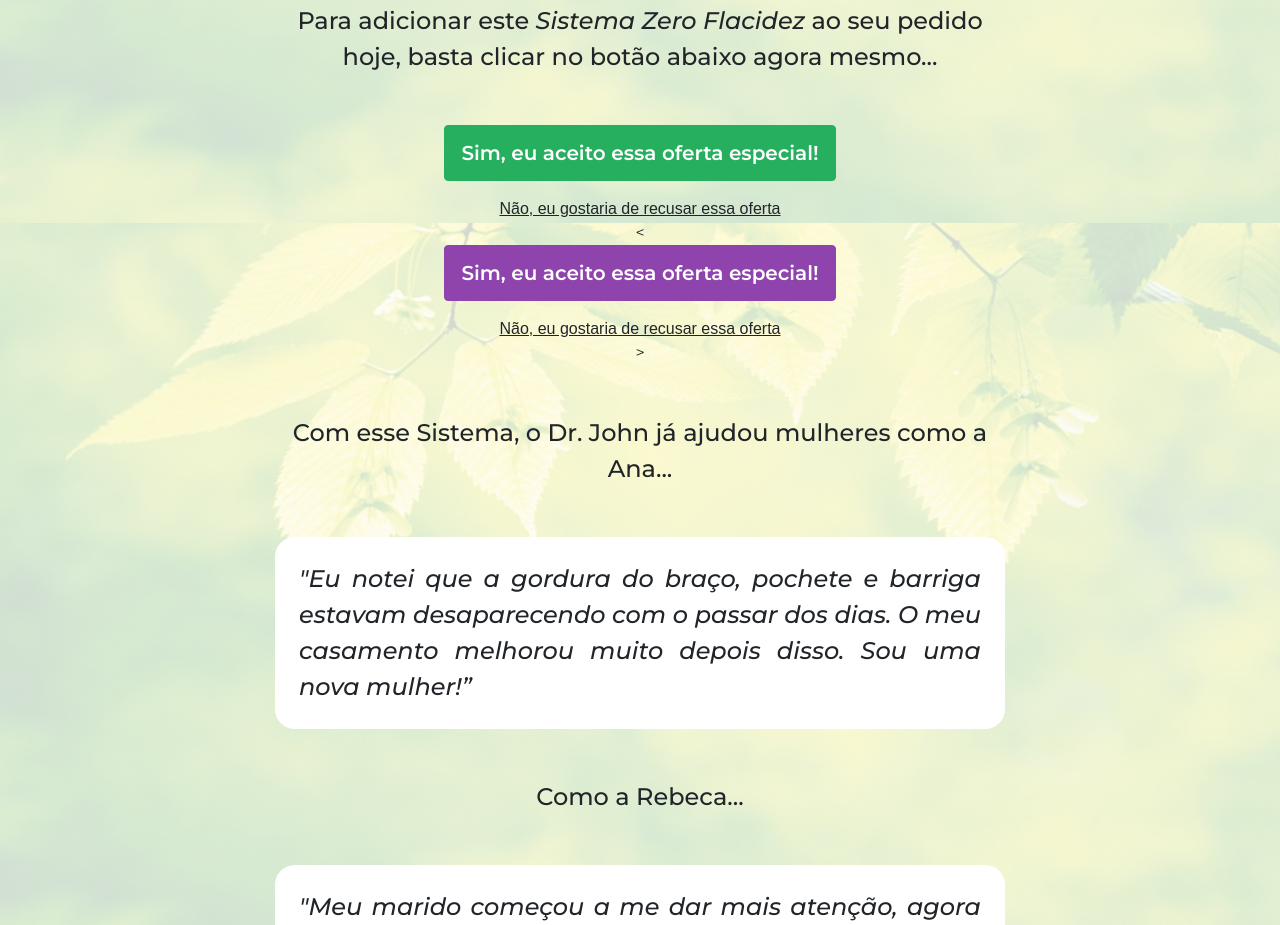
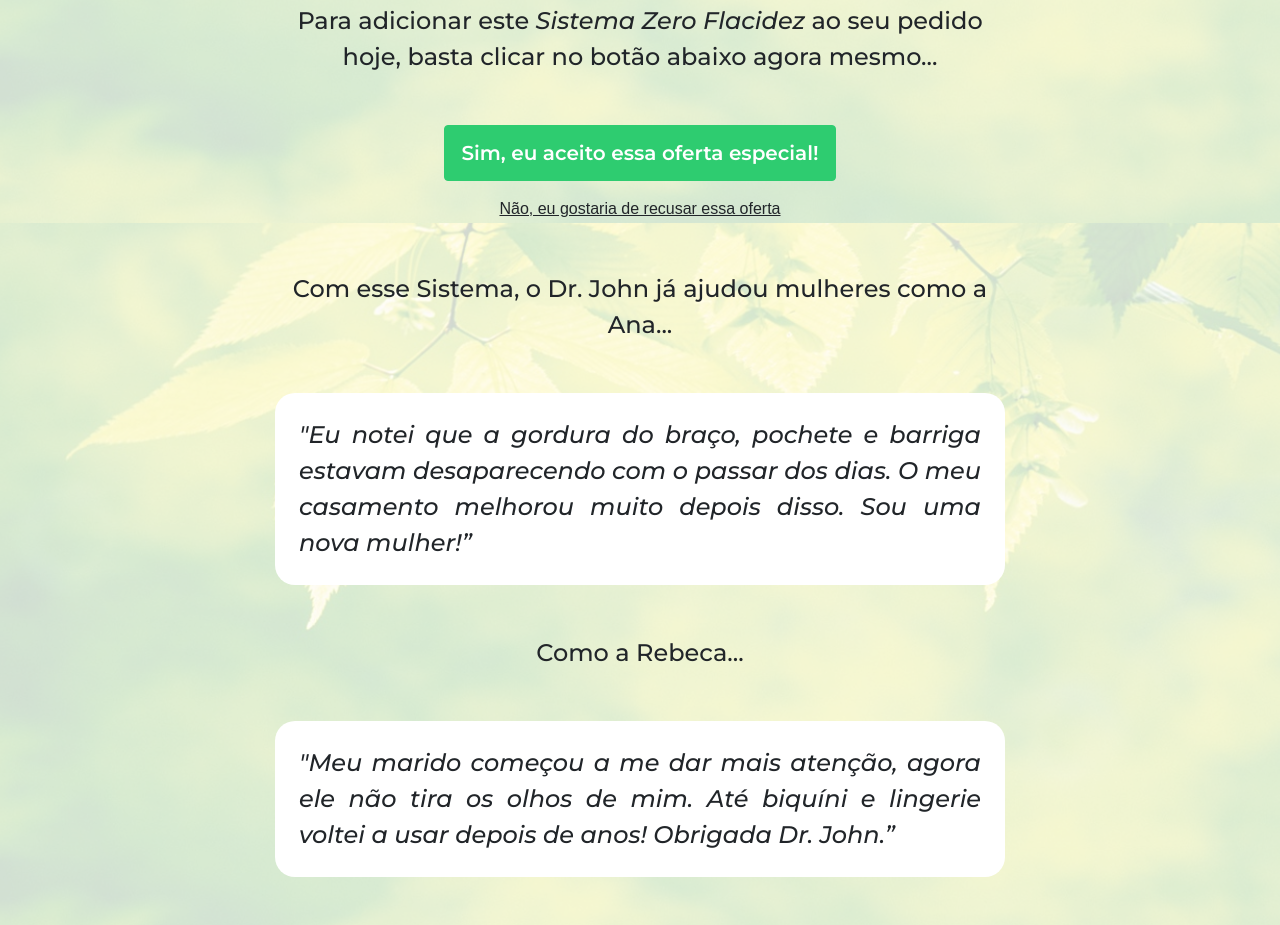
Before and after one commit to redpill1355/foconameta.fun, a plain HTML site: page szf/index.html in a window 1280 px wide. Shown: the part 5377-6302 px from the top of the page. Drawn offline with nearby package versions, Linux system fonts and the light colour scheme; a script that the page names is missing.

Commit message:
Add files via upload

```diff
--- a/szf/index.html
+++ b/szf/index.html
@@ -114,21 +114,12 @@
           <p class="lead">Para adicionar este <span class="font-italic">Sistema Zero Flacidez</span> ao seu pedido hoje, basta clicar no botão abaixo agora mesmo...</p>
           <div id="cta">
 
-            <!-- CÓDIGO DA KIWIFY -->
-
             <div style="text-align:center">
-          <button id="kiwify-upsell-trigger-8uT5joR" style="background-color:#27AF60;padding:12px 16px;cursor:pointer;color:#FFFFFF;font-weight:600;border-radius:4px;border:1px solid #27AF60;font-size:20px;">Sim, eu aceito essa oferta especial!</button>
+          <button id="kiwify-upsell-trigger-YqGQ8ih" style="background-color:#2ECC70;padding:12px 16px;cursor:pointer;color:#FFFFFF;font-weight:600;border-radius:4px;border:1px solid #2ECC70;font-size:20px;">Sim, eu aceito essa oferta especial!</button>
           <div id="kiwify-upsell-cancel-trigger" style="margin-top:1rem;cursor:pointer;font-size:16px;text-decoration:underline;font-family:sans-serif;">Não, eu gostaria de recusar essa oferta</div>
         </div><script>
             let nextUpsellURL = "";
-            let nextDownsellURL = "";</script><script src="https://kiwify-snippets.netlify.app/upsell/upsell.min.js"></script>
-
-            <<div style="text-align:center">
-          <button id="kiwify-upsell-trigger-YqGQ8ih" style="background-color:#8E43AD;padding:12px 16px;cursor:pointer;color:#FFFFFF;font-weight:600;border-radius:4px;border:1px solid #8E43AD;font-size:20px;">Sim, eu aceito essa oferta especial!</button>
-          <div id="kiwify-upsell-cancel-trigger" style="margin-top:1rem;cursor:pointer;font-size:16px;text-decoration:underline;font-family:sans-serif;">Não, eu gostaria de recusar essa oferta</div>
-        </div><script>
-            let nextUpsellURL = "";
-            let nextDownsellURL = "https://foconameta.fun/downsell1";</script><script src="https://kiwify-snippets.netlify.app/upsell/upsell.min.js"></script>>
+            let nextDownsellURL = "https://foconameta.fun/caen";</script><script src="https://kiwify-snippets.netlify.app/upsell/upsell.min.js"></script>
 
           </div>
           <p class="lead">Com esse Sistema, o Dr. John já ajudou mulheres como a Ana...</p>
```
